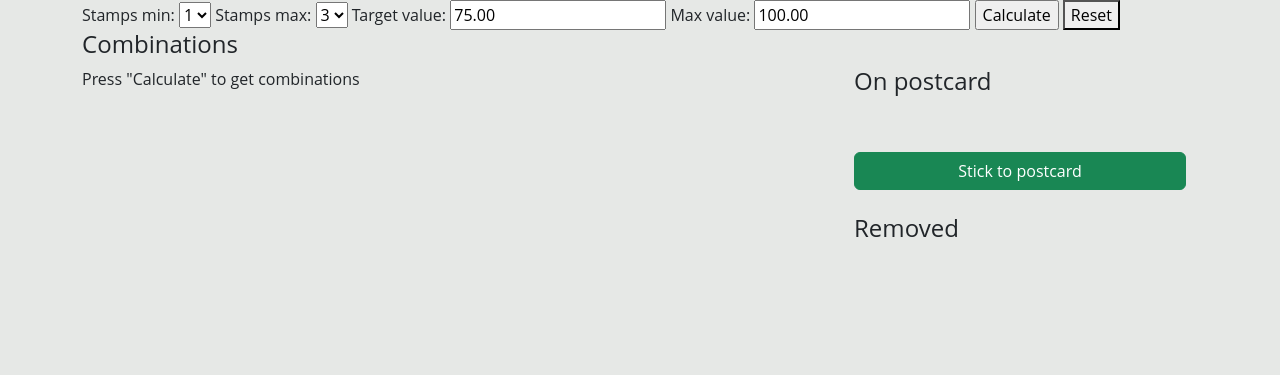
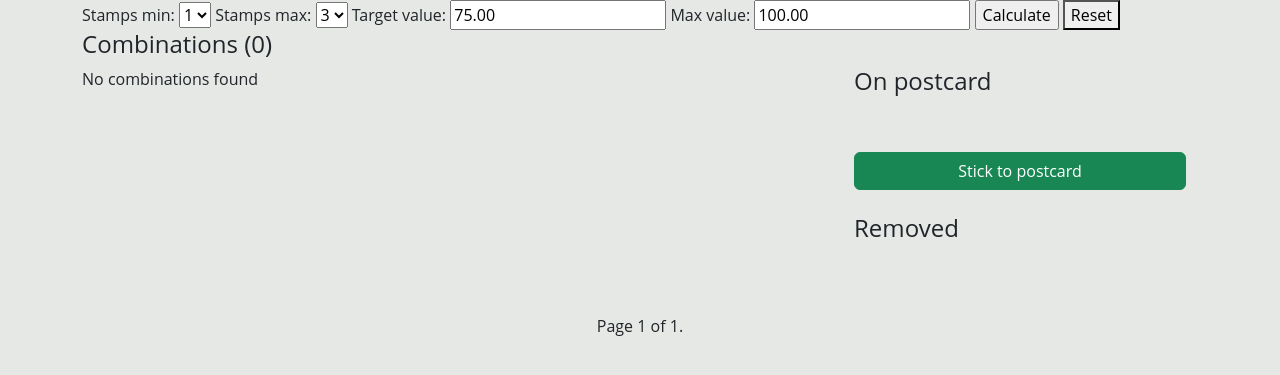
Before and after one commit to innerself/stamp-assist, a Django app: page /combinations/ in a window 1280 px wide. Shown: the part 56-431 px from the top of the page. Run offline with Django 4.2, Linux system fonts and the light colour scheme; the visitor is signed in with stand-in values (Sample User, id 1); data comes from the database, SQL or seed files in the repository; some libraries are stand-ins or nearby versions.

Commit message:
Add pagination and caching

```diff
--- a/combinations/models.py
+++ b/combinations/models.py
@@ -5,6 +5,7 @@ import random
 import time
 from dataclasses import dataclass
 from decimal import Decimal
+from functools import wraps
 from logging import getLogger
 from pathlib import Path
 from typing import Self
@@ -12,6 +13,7 @@ from typing import Self
 import requests
 from bs4 import BeautifulSoup
 from django.conf import settings
+from django.core.cache import cache
 from django.db import models
 from django.db.models.signals import post_save
 from django.dispatch import receiver
@@ -36,6 +38,22 @@ mim_datetime = Datetime()
 mim_address_en = Address(locale=Locale.EN)
 mim_finance = Finance()
 mim_binary_file = BinaryFile()
+
+
+def cache_combinations(func):
+    @wraps(func)
+    def wrapper(*args, **kwargs):
+        cache_key = f'combinations:{args[0].id}'  # Assuming args[0] is an instance of Desk
+        cached_result = cache.get(cache_key)
+
+        if cached_result is not None:
+            return cached_result
+        else:
+            result = func(*args, **kwargs)
+            cache.set(cache_key, result, timeout=3600)  # Cache for 1 hour
+            return result
+
+    return wrapper
 
 
 class DeskType(models.TextChoices):
@@ -71,6 +89,11 @@ class Desk(models.Model):
     def desk_removed(cls, user: User) -> Self:
         return cls.objects.get(user=user, type=DeskType.REMOVED)
 
+    def clear_cache(self):
+        cache_key = f'combinations:{self.id}'  # Assuming args[0] is an instance of Desk
+        cache.delete(cache_key)
+
+    @cache_combinations
     def combinations(self):
         start = time.perf_counter()
 
--- a/combinations/views.py
+++ b/combinations/views.py
@@ -2,8 +2,9 @@ import threading
 import time
 from decimal import Decimal
 from logging import getLogger
-
+from django.shortcuts import redirect
 from django.contrib.auth.decorators import login_required
+from django.core.paginator import Paginator, EmptyPage, PageNotAnInteger
 from django.http import HttpResponseRedirect, HttpResponseForbidden, HttpResponseBadRequest
 from django.shortcuts import render
 from django.urls import reverse
@@ -291,21 +292,42 @@ def combinations_view(request):
             ).update(desk=Desk.desk_removed(request.user))
         elif 'reset' in request.POST:
             desk = Desk.desk_available(request.user)
+            desk.clear_cache()
             UserStamp.objects \
                 .filter(user=request.user) \
                 .exclude(desk=desk) \
                 .update(desk=desk)
+            # return redirect(reverse('combinations:combinations'))
 
         if 'reset' not in request.POST:
             desk = Desk.desk_available(request.user)
+            desk.clear_cache()
             combs = desk.combinations()
+    else:
+        desk = Desk.desk_available(request.user)
+        combs = desk.combinations()
+
+    if combs:
+        paginator = Paginator(combs, 10)
+        page = request.GET.get('page')
+
+        try:
+            p_combs = paginator.page(page)
+        except PageNotAnInteger:
+            p_combs = paginator.page(1)
+        except EmptyPage:
+            p_combs = paginator.page(paginator.num_pages)
+    else:
+        paginator = Paginator([], 10)
+        p_combs = paginator.page(1)
 
     request.user.refresh_from_db()
     form = CalcConfigForm(initial=request.user.calc_settings)
 
     context = {
         'form': form,
-        'combs': combs,
+        'combs': p_combs,
+        'total_combs': len(combs) if combs else 0,
         'used_stamps': UserStamp.objects.filter(
             user=request.user, desk=Desk.desk_postcard(request.user),
         ),
--- a/static/combinations/css/combinations.css
+++ b/static/combinations/css/combinations.css
@@ -1,10 +1,10 @@
 .comb-group {
-  margin: 1.5rem auto 1.5rem auto;
+  margin: 1.5rem auto;
 }
 
 .comb-card {
   max-width: 13rem;
-  margin: auto 0.5rem auto 0.5rem;
+  margin: 0.5rem;
   background-color: transparent;
   border: none;
 }
@@ -12,3 +12,28 @@
 #removed-stamps {
   margin-top: 1.5rem;
 }
+
+.pagination {
+  margin-top: 1rem;
+  margin-bottom: 3rem;
+  display: flex;
+  justify-content: center;
+  align-items: center; /* Center the pagination vertically */
+}
+
+.pagination a {
+  padding: 8px 16px;
+  margin: 0 4px;
+  text-decoration: none;
+  background-color: #f1f1f1;
+  color: #555;
+}
+
+.pagination a:hover:not(.active) {
+  background-color: #ddd;
+}
+
+.pagination .active {
+  background-color: #4CAF50;
+  color: white;
+}
--- a/templates/combinations/combinations.html
+++ b/templates/combinations/combinations.html
@@ -14,8 +14,8 @@
       </form>
     </div>
     <div class="row">
-      <h4>Combinations</h4>
-      <div class="col-8">  <!-- combinations -->
+      <h4>Combinations ({{ total_combs }})</h4>
+      <div class="col-md-8 comb-list">  <!-- Updated class name -->
         {% if combs == None %}
           Press "Calculate" to get combinations
         {% else %}
@@ -46,7 +46,7 @@
           {% endfor %}
         {% endif %}
       </div>
-      <div class="col-4">  <!-- desks -->
+      <div class="col-md-4 desks">  <!-- Updated class name -->
         <div class="container">
           <div class="row" id="stamps-on-postcard">  <!-- postcard -->
             <h4>On postcard</h4>
@@ -75,5 +75,22 @@
         </div>
       </div>
     </div>
+    <div class="pagination">
+      <span class="step-links">
+        {% if combs.has_previous %}
+          <a href="?page=1">&laquo; first</a>
+          <a href="?page={{ combs.previous_page_number }}">previous</a>
+        {% endif %}
+
+        <span class="current">
+          Page {{ combs.number }} of {{ combs.paginator.num_pages }}.
+        </span>
+
+        {% if combs.has_next %}
+          <a href="?page={{ combs.next_page_number }}">next</a>
+          <a href="?page={{ combs.paginator.num_pages }}">last &raquo;</a>
+        {% endif %}
+      </span>
+    </div>
   </div>
 {% endblock main %}
```
Also changed, not shown: templates/combinations/user-stamp-list.html (+3 -11 lines), 1 other file.
